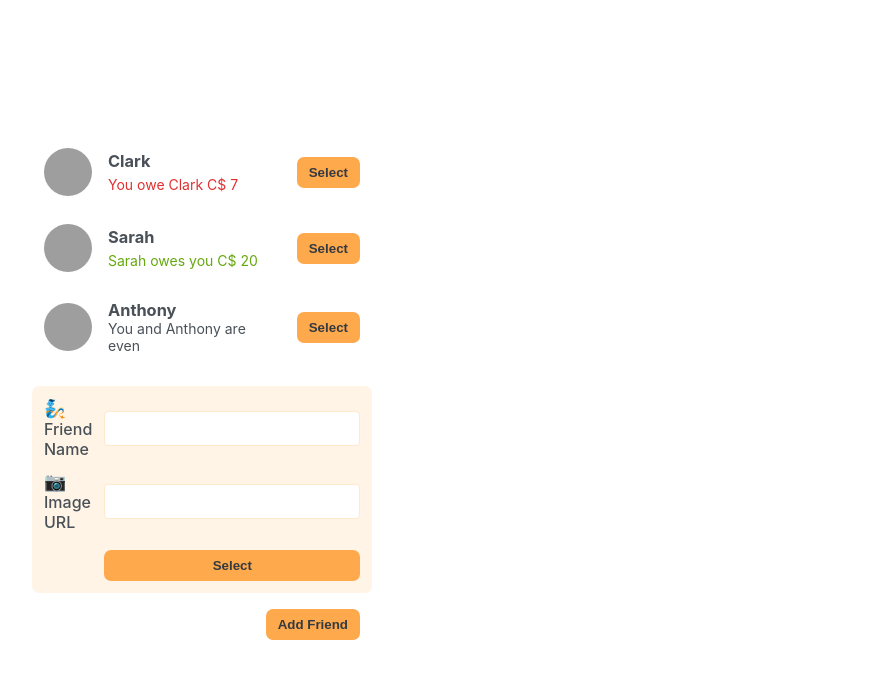
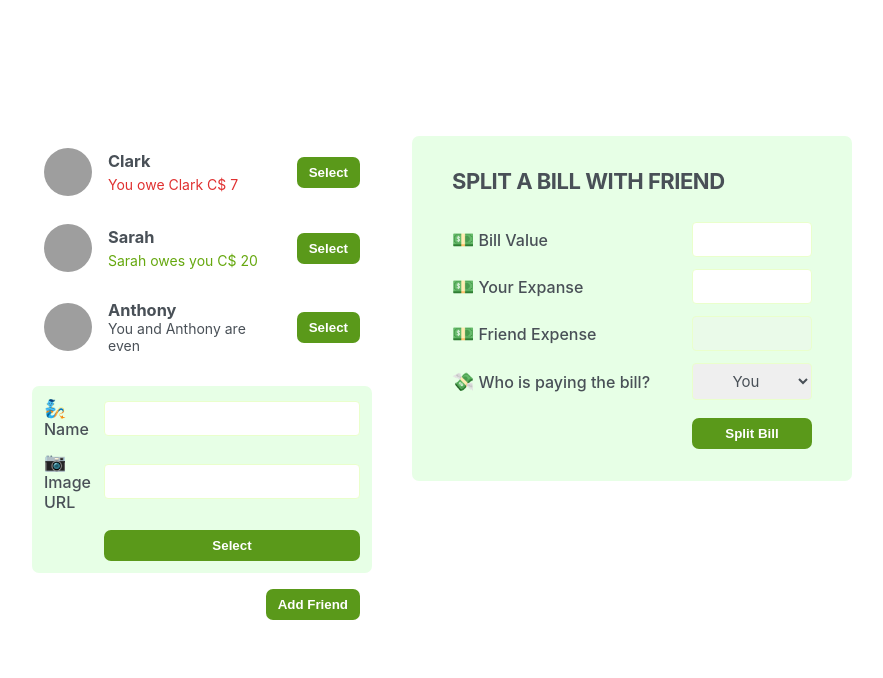
Before and after one commit to mdxramos64136/eat-n-split-react, a React (Create React App) app: page / in a window 1280 px wide. Shown: the top 678 px of the page, without its empty margins (198-1081 px from the left). Built offline with nearby package versions, Linux system fonts and the light colour scheme; grey boxes are pictures that could not be loaded.

Commit message:
split form implemented

```diff
--- a/src/App.js
+++ b/src/App.js
@@ -27,6 +27,7 @@ export default function App() {
         <FormAddFriend />
         <Button>Add Friend</Button>
       </div>
+      <FormSplitBill />
     </div>
   );
 }
@@ -78,7 +79,7 @@ function Button({ children }) {
 function FormAddFriend() {
   return (
     <form className="form-add-friend">
-      <label>🧞Friend Name</label>
+      <label>🧞Name</label>
       <input type="text" />
       <label>📷Image URL</label>
       <input type="text" />
@@ -89,8 +90,25 @@ function FormAddFriend() {
 ///////////////////////////////////////////////////////
 function FormSplitBill() {
   return (
-    <form>
+    <form className="form-split-bill">
       <h2>Split a bill with friend</h2>
+      <label>💵Bill Value</label>
+      <input type="text" />
+
+      <label>💵Your Expanse</label>
+      <input type="text" />
+
+      <label>💵Friend Expense</label>
+      <input
+        type="text"
+        disabled
+      />
+      <label>💸Who is paying the bill?</label>
+      <select>
+        <option value="user">You</option>
+        <option value="friend">X</option>
+      </select>
+      <Button>Split Bill</Button>
     </form>
   );
 }
--- a/src/index.css
+++ b/src/index.css
@@ -1,8 +1,8 @@
 :root {
-  --color-lightest: #fff4e6;
-  --color-light: #ffe8cc;
-  --color-medium: #ffa94d;
-  --color-dark: #ff922b;
+  --color-lightest: #e7ffe6;
+  --color-light: #eaffcc;
+  --color-medium: #5a991a;
+  --color-dark: #2bff3d;
 }
 
 * {
@@ -35,7 +35,7 @@ body {
 
 .button {
   background-color: var(--color-medium);
-  color: #343a40;
+  color: #ffffff;
   padding: 0.8rem 1.2rem;
   border: none;
   border-radius: 7px;
@@ -94,7 +94,7 @@ body {
   grid-column: 3;
 }
 
-.sidebar > .button {
+.sidebar>.button {
   float: right;
   margin-right: 1.2rem;
 }
@@ -122,6 +122,7 @@ form {
   margin-bottom: 1.6rem;
   padding: 1.2rem;
 }
+
 .form-split-bill {
   grid-template-columns: 1fr 12rem;
   padding: 3.2rem 4rem;
```
